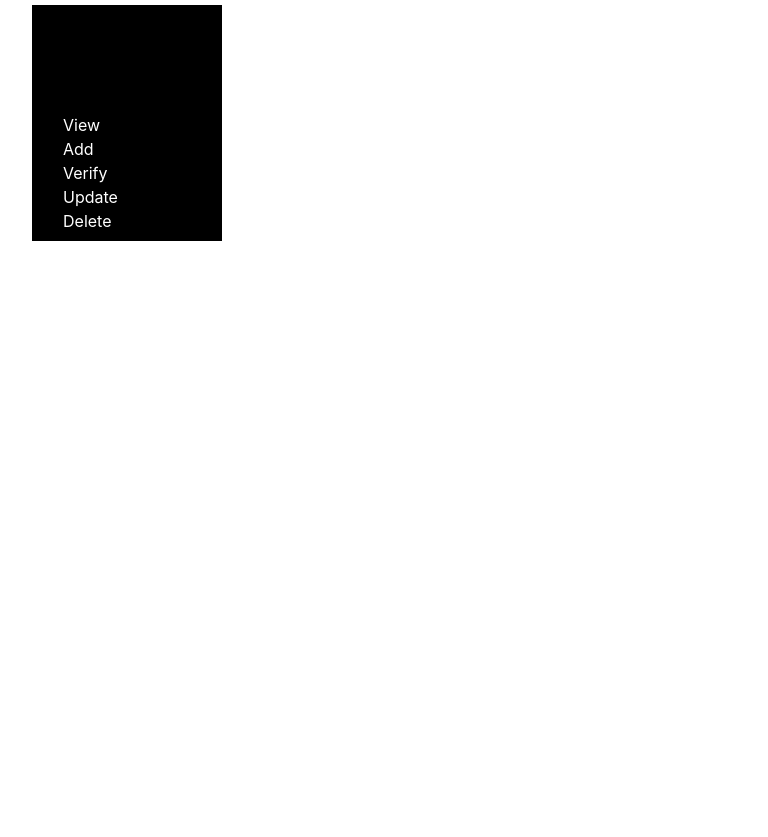
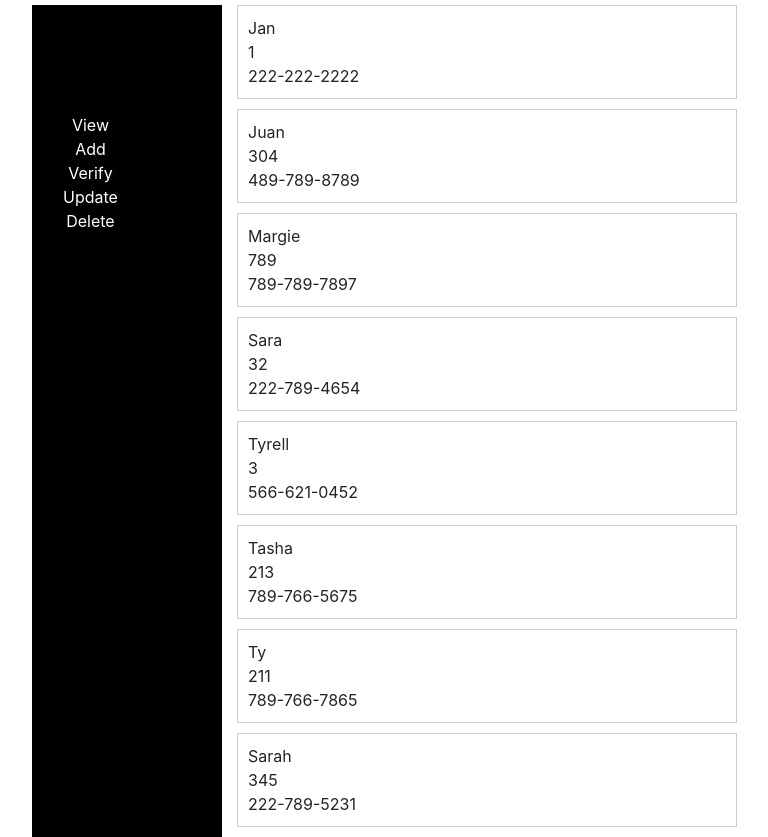
Before and after one commit to Shuchuan35/EmployeeDirectory, a plain HTML site: page index.html in a window 1280 px wide. Shown: the whole page, without its empty margins (38-806 px from the left). Before the commit the page ends 800 px from the top, so only its background shows below. Drawn offline with nearby package versions, Linux system fonts and the light colour scheme.

Commit message:
display view data when page loaded

```diff
--- a/app.js
+++ b/app.js
@@ -3,7 +3,6 @@ const render = function () {
     $('.content').empty();
 
     for (let i = 0; i < employeeList.length; i++) {
-        // console.log(employeeList[i].name);
         let nameIn = employeeList[i].name;
         let officeNum = employeeList[i].officeNum;
         let phoneNum = employeeList[i].phoneNum;
@@ -38,12 +37,12 @@ $('#addNew').on('click', addEmployee);
 
 const verifyName = function () {
     const nameVal = $('#nameSearch').val();
-    // console.log(`name input Val: ${nameVal}`);
+
     const nameList = [];
     for (let i = 0; i < employeeList.length; i++) {
         nameList.push(employeeList[i].name);
     }
-    // console.log(nameList);
+
     if (nameList.includes(nameVal)) {
         $('#result').text('Yes');
     } else {
@@ -88,7 +87,7 @@ const deleteData = function () {
 $('#deleteEmp').on('click', deleteData);
 
 (function () {
-    $('#viewpage').hide();
+    // $('#viewpage').hide();
     $('#addpage').hide();
     $('#verifypage').hide();
     $('#updatepage').hide();
--- a/index.html
+++ b/index.html
@@ -7,39 +7,21 @@
   <meta http-equiv="X-UA-Compatible" content="ie=edge">
   <title>Employee Directory</title>
 
-  <!-- <link rel="stylesheet" href="reset.css"> -->
+  <!-- Added a link to Bootstrap-->
   <link rel="stylesheet" href="https://stackpath.bootstrapcdn.com/bootstrap/4.2.1/css/bootstrap.min.css">
-
-  <!-- <link rel="stylesheet" href="https://maxcdn.bootstrapcdn.com/bootstrap/3.4.0/css/bootstrap.min.css"> -->
-  <!-- <script src="https://ajax.googleapis.com/ajax/libs/jquery/3.3.1/jquery.min.js"></script> -->
-  <!-- <script src="https://maxcdn.bootstrapcdn.com/bootstrap/3.4.0/js/bootstrap.min.js"></script> -->
-
+  <link rel="stylesheet" href="https://use.fontawesome.com/releases/v5.6.3/css/all.css" integrity="sha384-UHRtZLI+pbxtHCWp1t77Bi1L4ZtiqrqD80Kn4Z8NTSRyMA2Fd33n5dQ8lWUE00s/"
+    crossorigin="anonymous">
   <link rel="stylesheet" href="style.css">
 
 </head>
 
 <body>
 
-  <!-- <nav class="navbar navbar-inverse"> -->
-  <!-- <ul class="nav navbar-nav"> -->
-
-  <!-- </nav> -->
-
-  <!-- <nav>
-    <div id="view">View</div>
-    <div id="add">Add</div>
-    <div id="verify">Verify</div>
-    <div id="update">Update</div>
-    <div id= "delete">Delete</div>
-  </nav> -->
-
   <!-- <main> -->
   <main class="container">
     <div class="row">
 
-      <!-- <div class="col-2 navbar bg-dark"> -->
-        <!-- <nav class="navbar navbar-light bg-dark justify-content-between" id="sidebar"> -->
-        <div class="col-2">
+      <div class="col-2">
         <nav class="navbar" id="sidebar">
           <ul class="nav flex-column">
             <li id="view">View</li>
@@ -60,20 +42,14 @@
           <input id="officeInput">
           <input id="phoneInput">
           <button id="addNew">Add</button>
-          <button id="random-button" class="btn btn-primary btn-md">
-              <span class="fa fa-search"></span>add
-          </button>
-          <button type="button" class="btn btn-default">
-              <span class="glyphicon glyphicon-search"></span> Add
-            </button>
-            <button type="button" class="btn btn-info">
-                <span class="glyphicon glyphicon-search"></span> add
-              </button>
           <div class="content"></div>
         </section>
         <section id="verifypage">
           <input id="nameSearch">
           <button id="search">Verify</button>
+          <!-- <button id="search" class="btn btn-info">
+            <span class="fa fa-search"></span>
+          </button> -->
           <br>
           <div id="result"></div>
         </section>
@@ -95,7 +71,7 @@
 
   </main>
 
-  <script src="https://stackpath.bootstrapcdn.com/bootstrap/4.2.1/js/bootstrap.min.js"></script>
+  <!-- <script src="https://stackpath.bootstrapcdn.com/bootstrap/4.2.1/js/bootstrap.min.js"></script> -->
   <script src="dom.js"></script>
   <script src="employeeList.js"></script>
   <script src="app.js"></script>
--- a/reset.css
+++ /dev/null
@@ -1,48 +0,0 @@
-/* http://meyerweb.com/eric/tools/css/reset/
-   v2.0 | 20110126
-   License: none (public domain)
-*/
-
-html, body, div, span, applet, object, iframe,
-h1, h2, h3, h4, h5, h6, p, blockquote, pre,
-a, abbr, acronym, address, big, cite, code,
-del, dfn, em, img, ins, kbd, q, s, samp,
-small, strike, strong, sub, sup, tt, var,
-b, u, i, center,
-dl, dt, dd, ol, ul, li,
-fieldset, form, label, legend,
-table, caption, tbody, tfoot, thead, tr, th, td,
-article, aside, canvas, details, embed,
-figure, figcaption, footer, header, hgroup,
-menu, nav, output, ruby, section, summary,
-time, mark, audio, video {
-	margin: 0;
-	padding: 0;
-	border: 0;
-	font-size: 100%;
-	font: inherit;
-	vertical-align: baseline;
-}
-/* HTML5 display-role reset for older browsers */
-article, aside, details, figcaption, figure,
-footer, header, hgroup, menu, nav, section {
-	display: block;
-}
-body {
-	line-height: 1;
-}
-ol, ul {
-	list-style: none;
-}
-blockquote, q {
-	quotes: none;
-}
-blockquote:before, blockquote:after,
-q:before, q:after {
-	content: '';
-	content: none;
-}
-table {
-	border-collapse: collapse;
-	border-spacing: 0;
-}
--- a/style.css
+++ b/style.css
@@ -9,27 +9,21 @@ input {
     margin-bottom: 10px;
 }
 
-/* ul {
+ul {
     text-align: center;
-} */
+}
 
 .col-2 {
     margin-top: 5px;
     padding-top: 100px;
+    background-color: black;
+    color: white;
 }
 
-.col-2 { background-color: black;
-    color: white;
-}
+/* .col-2 {
+    height: 122vh;
+} */
 
 .col-10 {
     margin-top: 5px;
 }
-
-/* .verifypage {
-    text-align: center;
-}
-
-.deletepage {
-    text-align: center;
-} */
```
